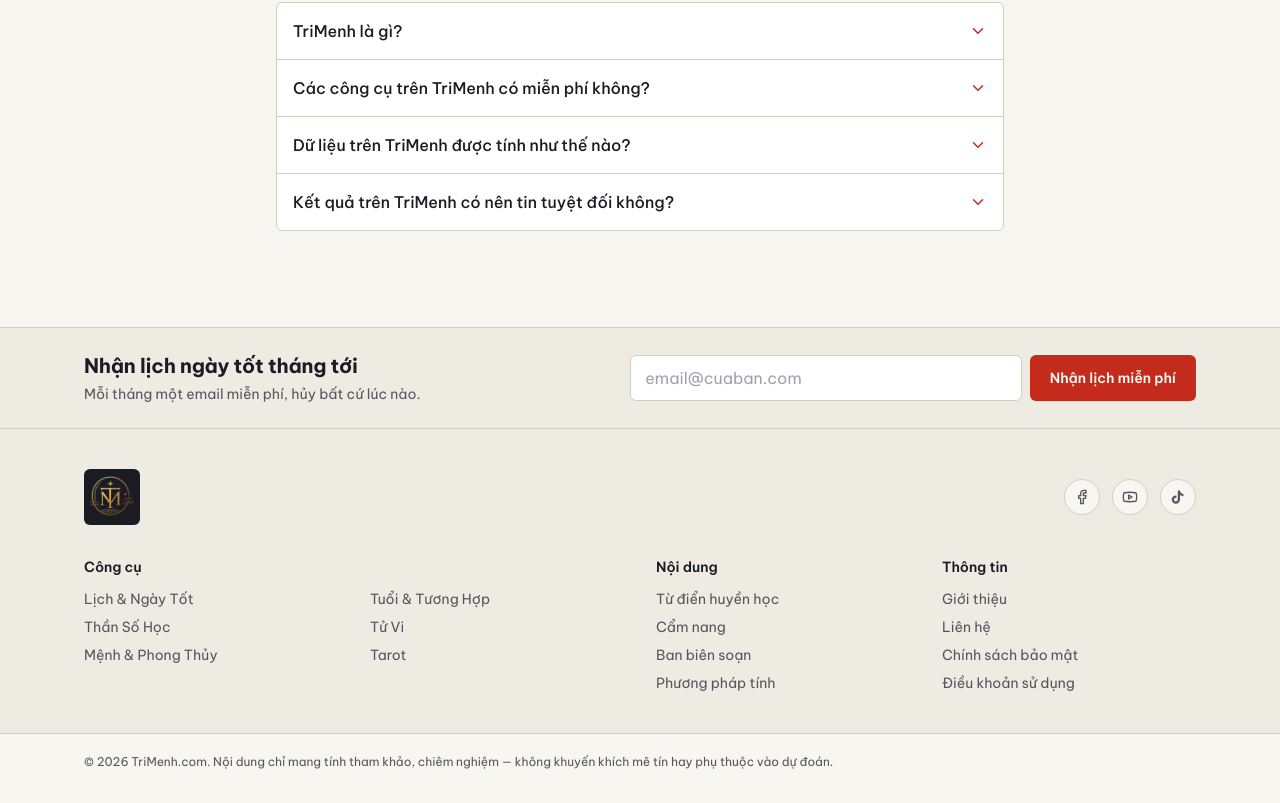
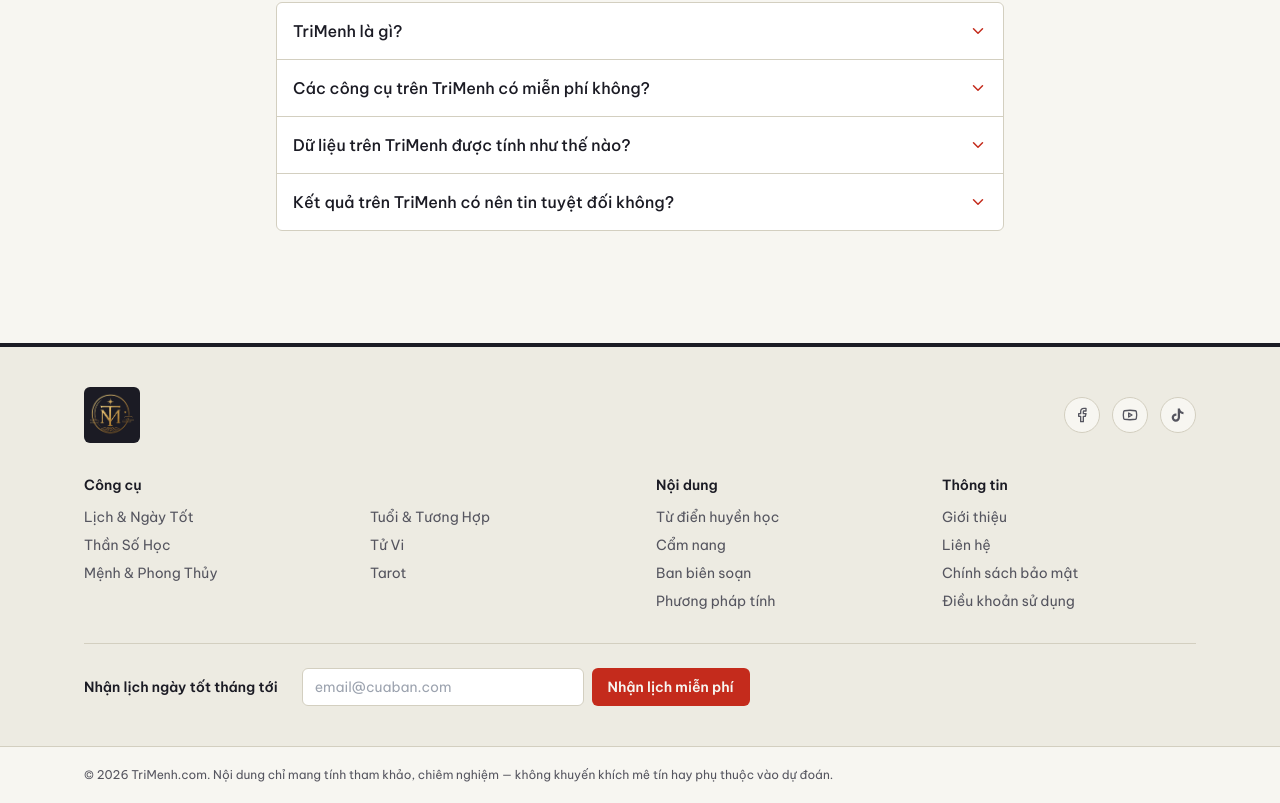
Before and after one commit to trimenhvn-86/mystic-web, a Next.js app: page / in a window 1280 px wide. Shown: the part 2820-3623 px from the top of the page. Built offline with nearby package versions, Linux system fonts and the light colour scheme; no server answers.

Commit message:
giaodien11

```diff
--- a/components/EmailStrip.js
+++ b/components/EmailStrip.js
@@ -40,8 +40,8 @@ export default function EmailStrip({ source = 'chan-trang-chu' }) {
         <label className="sr-only" htmlFor={`email-${source}`}>Địa chỉ email</label>
         <input id={`email-${source}`} type="email" required value={email} onChange={(e) => setEmail(e.target.value)}
           placeholder="email@cuaban.com"
-          className="flex-1 min-w-0 bg-white border border-ink-line rounded-md px-3.5 py-2.5 text-parchment focus:border-lich" />
-        <button type="submit" disabled={status === 'sending'} className="btn-gold px-5 py-2.5 text-sm whitespace-nowrap">
+          className="flex-1 min-w-0 bg-white border border-ink-line rounded-md px-3 py-2 text-sm text-parchment focus:border-lich" />
+        <button type="submit" disabled={status === 'sending'} className="btn-gold px-4 py-2 text-sm whitespace-nowrap">
           {status === 'sending' ? 'Đang gửi…' : 'Nhận lịch miễn phí'}
         </button>
       </form>
--- a/components/Footer.js
+++ b/components/Footer.js
@@ -2,6 +2,7 @@ import Link from 'next/link';
 import Image from 'next/image';
 import { Facebook, Youtube } from 'lucide-react';
 import { HUBS } from '../content/hubs';
+import EmailStrip from './EmailStrip';
 import TikTokIcon from './TikTokIcon';
 
 const SOCIALS = [
@@ -10,9 +11,9 @@ const SOCIALS = [
   { href: '#', label: 'TikTok', icon: TikTokIcon }
 ];
 
-export default function Footer({ noTopMargin = false }) {
+export default function Footer({ withEmail = false }) {
   return (
-    <footer className={`${noTopMargin ? '' : 'mt-16 '}bg-ink-soft ${noTopMargin ? 'border-t border-ink-line' : 'border-t-4 border-parchment'}`}>
+    <footer className={`mt-16 bg-ink-soft border-t-4 border-parchment`}>
       <div className="max-w-6xl mx-auto px-5 py-10">
         {/* Brand + social */}
         <div className="flex flex-col sm:flex-row sm:items-center sm:justify-between gap-4 mb-8">
@@ -77,6 +78,12 @@ export default function Footer({ noTopMargin = false }) {
             </div>
           </div>
         </div>
+        {withEmail && (
+          <div className="mt-8 pt-6 border-t border-ink-line flex flex-col md:flex-row md:items-center gap-3 md:gap-6">
+            <p className="text-parchment font-semibold text-sm md:whitespace-nowrap">Nhận lịch ngày tốt tháng tới</p>
+            <div className="w-full md:max-w-md"><EmailStrip /></div>
+          </div>
+        )}
       </div>
 
       <div className="border-t border-ink-line bg-ink">
--- a/pages/index.js
+++ b/pages/index.js
@@ -5,7 +5,6 @@ import Footer from '../components/Footer';
 import HeroLookup from '../components/HeroLookup';
 import HubArt from '../components/art/HubArt';
 import ZodiacStamp from '../components/art/ZodiacStamp';
-import EmailStrip from '../components/EmailStrip';
 import FaqSection from '../components/FaqSection';
 import {
   CalendarDays, Sparkles, Clock3, Hash, Dices, Users, Sun,
@@ -255,17 +254,7 @@ export default function Home({ today, todayIso, dailyCard, dailyCardUpright, nap
         </section>
 
       </main>
-      {/* Email: dải gọn, ngay trên footer */}
-      <section id="nhan-email" className="bg-ink-soft border-t border-ink-line scroll-mt-24 mt-12">
-        <div className="max-w-6xl mx-auto px-5 py-6 grid md:grid-cols-[minmax(0,1fr)_minmax(0,1.1fr)] gap-4 md:gap-8 items-center">
-          <div>
-            <h2 className="font-display font-bold text-xl text-parchment">Nhận lịch ngày tốt tháng tới</h2>
-            <p className="text-sm text-moon mt-1">Mỗi tháng một email miễn phí, hủy bất cứ lúc nào.</p>
-          </div>
-          <EmailStrip />
-        </div>
-      </section>
-      <Footer noTopMargin />
+      <Footer withEmail />
     </>
   );
 }
```
